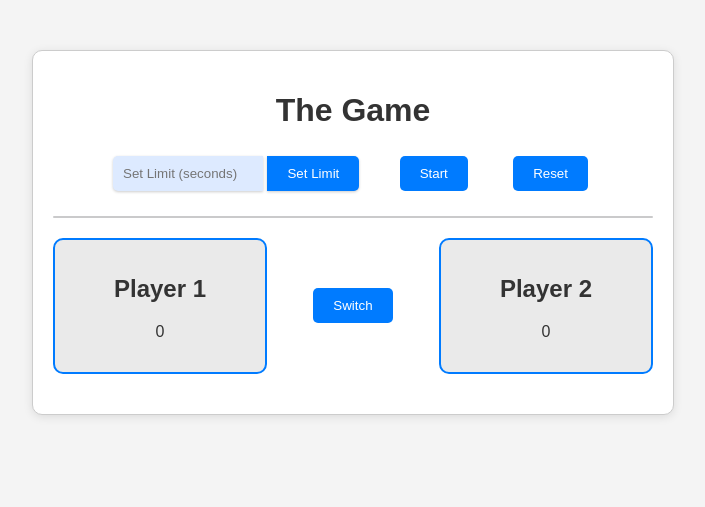
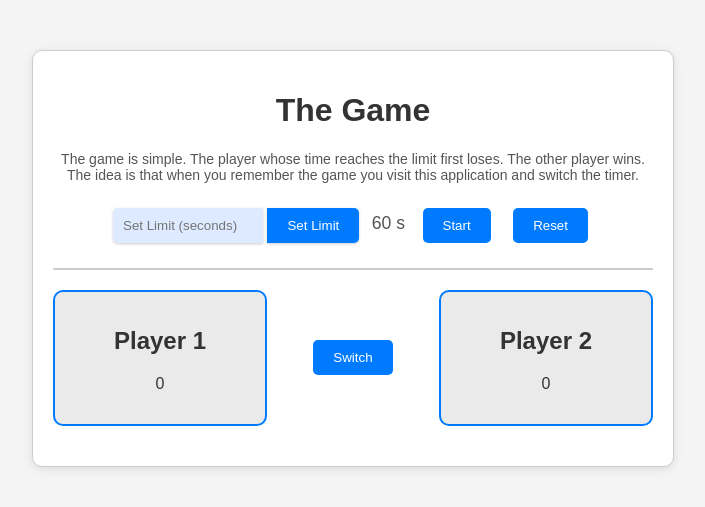
Before and after one commit to ggpettifer/the_game, a Flask app: page / in a window 1280 px wide. Shown: the top 507 px of the page, without its empty margins (287-992 px from the left). Run offline with Flask 3, Linux system fonts and the light colour scheme; some libraries are stand-ins or nearby versions.

Commit message:
added limit display and info text

```diff
--- a/static/style.css
+++ b/static/style.css
@@ -88,3 +88,17 @@ button:hover {
     margin: 20px 0;
     border-radius: 5px;
 }
+
+.current-limit {
+    margin: 10px 0;
+    font-size: 1.1em;
+    color: #555;
+    text-align: center;
+}
+
+.info {
+    margin: 10px 0;
+    font-size: 10.5pt;
+    color: #555;
+    text-align: center;
+}
--- a/templates/index.html
+++ b/templates/index.html
@@ -2,11 +2,17 @@
 
 {% block content %}
 <h1>The Game</h1>
+<div class="info">
+    The game is simple. The player whose time reaches the limit first loses. The other player wins. The idea is that when you remember the game you visit this application and switch the timer.
+</div>
 <div class="setup">
     <form id="set_limit_form">
         <input type="number" name="limit" placeholder="Set Limit (seconds)" required>
         <button type="submit" class="limit-button">Set Limit</button>
     </form>
+    <div id="limit" class="current-limit">
+        <span id="limit_value">{{ game.limit }}</span> s
+    </div>
     <div>
         <button id="start_button">Start</button>
     </div>
@@ -83,6 +89,8 @@
 
     document.getElementById('set_limit_form').onsubmit = async (e) => {
         e.preventDefault();
+        const limitValue = document.querySelector('input[name="limit"]').value;
+        document.getElementById("limit_value").innerText = limitValue;
         const formData = new FormData(e.target);
         await fetch('/set_limit', { method: 'POST', body: formData });
     };
```
